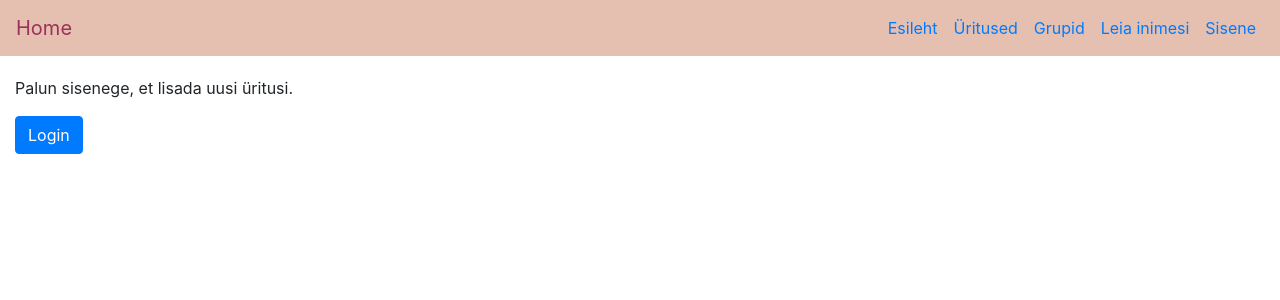
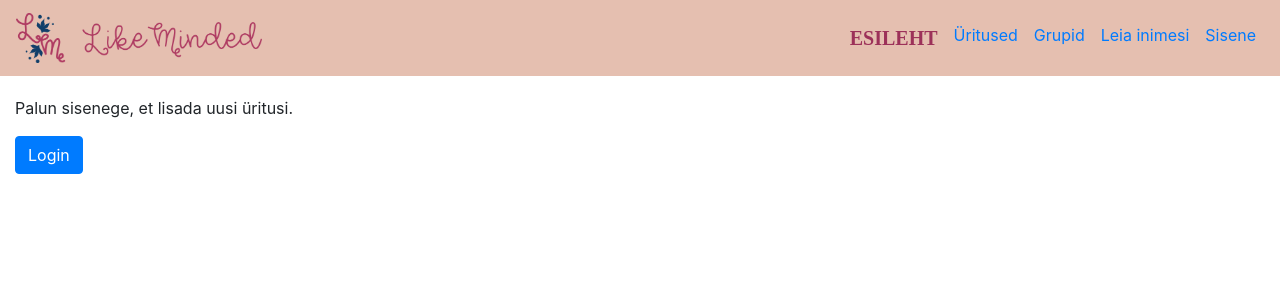
Before and after one commit to sikumiku/likeminded-client, a React (Create React App) app in the folder react-ui/: page / in a window 1280 px wide. Shown: the top 300 px of the page. Built offline with nearby package versions, Linux system fonts and the light colour scheme.

Commit message:
add logo and try out font-family

```diff
--- a/react-ui/src/App.css
+++ b/react-ui/src/App.css
@@ -45,3 +45,10 @@
 .navbar .navbar-brand {
   color: #9c3159;
 }
+
+#navbar-link {
+  font-size: 20px;
+  color: #9c3159;
+  font-weight: bold;
+  font-family: HARGENA;
+}
--- a/react-ui/src/App.js
+++ b/react-ui/src/App.js
@@ -14,7 +14,7 @@ class App extends Component {
                     <Switch>
                         <Route path='/' exact={true} render={Home.render}/>
                         <Route path='/events' exact={true} render={EventList.render}/>
-                        <Route path='/events/:id' render={EventEdit.render}/>
+                        <Route path='/events/:id' exact={true}  render={EventEdit.render}/>
                     </Switch>
                 </Router>
             /* </CookiesProvider>*/
--- a/react-ui/src/components/AppNavbar.js
+++ b/react-ui/src/components/AppNavbar.js
@@ -1,6 +1,7 @@
 import React, { Component } from 'react';
 import { Collapse, Nav, Navbar, NavbarBrand, NavbarToggler, NavItem, NavLink } from 'reactstrap';
 import { Link } from 'react-router-dom';
+import logo from '../resources/LIKEMINDED_HEADING_LOGOV3.png';
 
 export default class AppNavbar extends Component {
     constructor(props) {
@@ -16,13 +17,15 @@ export default class AppNavbar extends Component {
 
     render() {
         return <Navbar expand="md">
-            <NavbarBrand tag={Link} to="/">Home</NavbarBrand>
+            <NavbarBrand tag={Link} to="/">
+                <img src={logo} height="50" />
+            </NavbarBrand>
             <NavbarToggler onClick={this.toggle}/>
             <Collapse isOpen={this.state.isOpen} navbar>
                 <Nav className="ml-auto" navbar>
                     <NavItem>
                         <NavLink
-                            href="http://localhost:3000">Esileht</NavLink>
+                            href="http://localhost:3000"><span id="navbar-link">ESILEHT</span></NavLink>
                     </NavItem>
                     <NavItem>
                         <NavLink tag={Link} to="/events">Üritused </NavLink>
```
Also changed, not shown: react-ui/src/resources/LIKEMINDED_HEADING_LOGOV3.png (added), react-ui/src/resources/logo.svg (renamed from react-ui/src/logo.svg), 5 other files (tests, documents, lock files or other folders).
